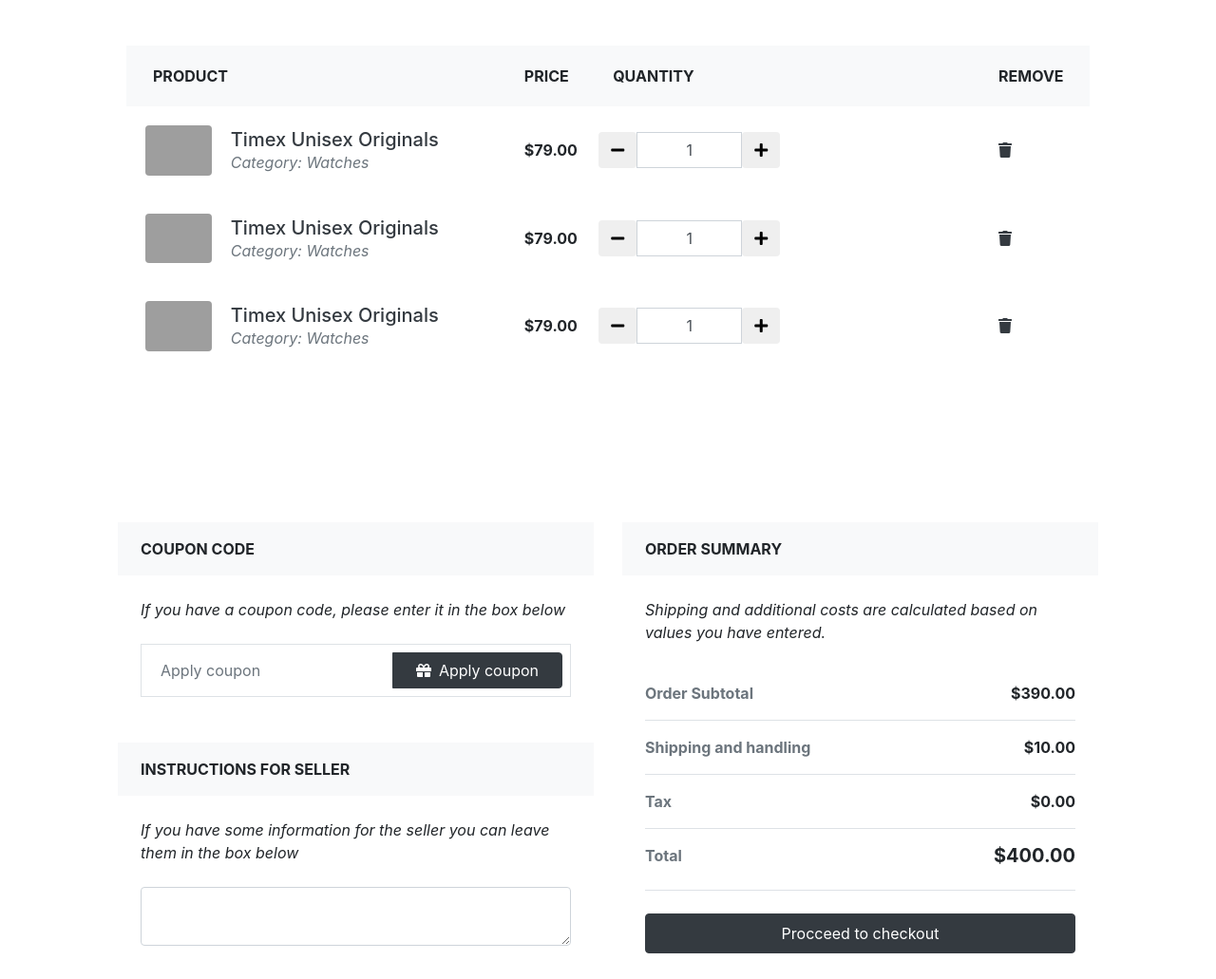
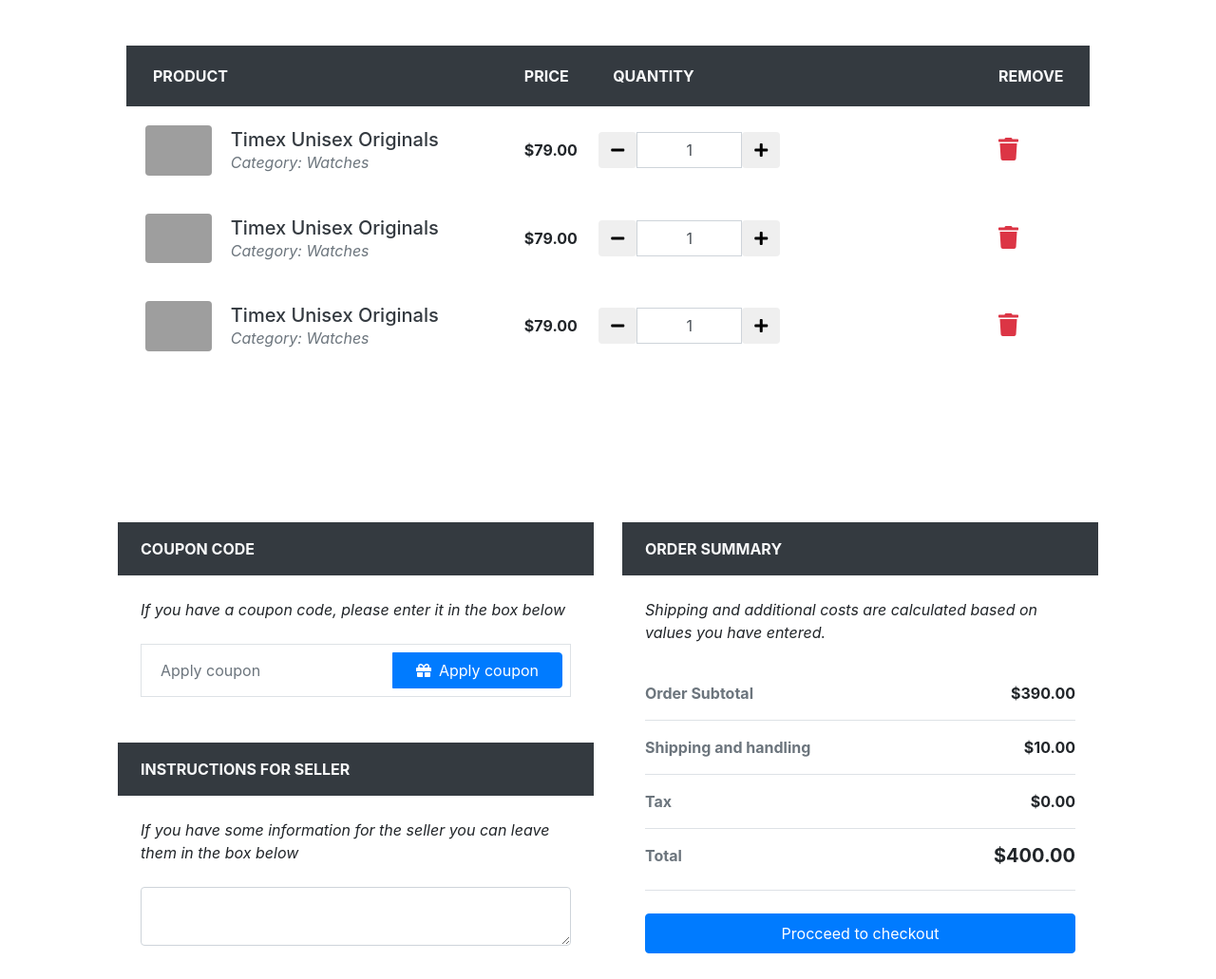
Before and after one commit to Accel-learn-how-to-code/cart, a plain HTML site: page index.html in a window 1280 px wide. Shown: the whole page at 95% size. Drawn offline with nearby package versions, Linux system fonts and the light colour scheme; grey boxes are pictures that could not be loaded.

Commit message:
add some color

```diff
--- a/index.html
+++ b/index.html
@@ -25,16 +25,16 @@
                                     <table class="table">
                                         <thead>
                                             <tr>
-                                                <th scope="col" class="border-0 bg-light">
+                                                <th scope="col" class="border-0 bg-dark text-light">
                                                     <div class="p-2 px-3 text-uppercase">Product</div>
                                                 </th>
-                                                <th scope="col" class="border-0 bg-light">
+                                                <th scope="col" class="border-0 bg-dark text-light">
                                                     <div class="py-2 text-uppercase">Price</div>
                                                 </th>
-                                                <th scope="col" class="border-0 bg-light">
+                                                <th scope="col" class="border-0 bg-dark text-light">
                                                     <div class="py-2 text-uppercase">Quantity</div>
                                                 </th>
-                                                <th scope="col" class="border-0 bg-light">
+                                                <th scope="col" class="border-0 bg-dark text-light">
                                                     <div class="py-2 text-uppercase">Remove</div>
                                                 </th>
                                             </tr>
@@ -74,8 +74,10 @@
                                                         </div>
                                                     </div>
                                                 </td>
-                                                <td class="border-0 align-middle"><a href="#" class="text-dark">
-                                                    <i class="fa fa-trash"></i></a>
+                                                <td class="border-0 align-middle">
+                                                    <a href="#" class="text-danger" style="font-size: 1.5rem;">
+                                                        <i class="fa fa-trash"></i>
+                                                    </a>
                                                 </td>
                                             </tr>
                                             <tr>
@@ -112,8 +114,10 @@
                                                         </div>
                                                     </div>
                                                 </td>
-                                                <td class="border-0 align-middle"><a href="#" class="text-dark">
-                                                    <i class="fa fa-trash"></i></a>
+                                                <td class="border-0 align-middle">
+                                                    <a href="#" class="text-danger" style="font-size: 1.5rem;">
+                                                        <i class="fa fa-trash"></i>
+                                                    </a>
                                                 </td>
                                             </tr>
                                             <tr>
@@ -150,8 +154,10 @@
                                                         </div>
                                                     </div>
                                                 </td>
-                                                <td class="border-0 align-middle"><a href="#" class="text-dark">
-                                                    <i class="fa fa-trash"></i></a>
+                                                <td class="border-0 align-middle">
+                                                    <a href="#" class="text-danger" style="font-size: 1.5rem;">
+                                                        <i class="fa fa-trash"></i>
+                                                    </a>
                                                 </td>
                                             </tr>
                                         </tbody>
@@ -161,7 +167,7 @@
                         </div>
                         <div class="row py-5 p-4 bg-white rounded shadow-sm">
                             <div class="col-lg-6">
-                                <div class="bg-light rounded-pill px-4 py-3 text-uppercase font-weight-bold">Coupon code
+                                <div class="bg-dark text-light rounded-pill px-4 py-3 text-uppercase font-weight-bold">Coupon code
                                 </div>
                                 <div class="p-4">
                                     <p class="font-italic mb-4">If you have a coupon code, please enter it in the box
@@ -169,12 +175,12 @@
                                     <div class="input-group mb-4 border rounded-pill p-2">
                                         <input type="text" placeholder="Apply coupon" class="form-control border-0"/>
                                         <div class="input-group-append border-0">
-                                            <button id="button-addon3" type="button" class="btn btn-dark px-4 rounded-pill">
+                                            <button id="button-addon3" type="button" class="btn btn-primary px-4 rounded-pill">
                                             <i class="fa fa-gift mr-2"></i>Apply coupon</button>
                                         </div>
                                     </div>
                                 </div>
-                                <div class="bg-light rounded-pill px-4 py-3 text-uppercase font-weight-bold">
+                                <div class="bg-dark text-light rounded-pill px-4 py-3 text-uppercase font-weight-bold">
                                     Instructions for seller
                                 </div>
                                 <div class="p-4">
@@ -185,11 +191,13 @@
                                 </div>
                             </div>
                             <div class="col-lg-6">
-                                <div class="bg-light rounded-pill px-4 py-3 text-uppercase font-weight-bold">Order
-                                    summary </div>
+                                <div class="bg-dark text-light rounded-pill px-4 py-3 text-uppercase font-weight-bold">
+                                    Order summary
+                                </div>
                                 <div class="p-4">
-                                    <p class="font-italic mb-4">Shipping and additional costs are calculated based on
-                                        values you have entered.</p>
+                                    <p class="font-italic mb-4">
+                                        Shipping and additional costs are calculated based on values you have entered.
+                                    </p>
                                     <ul class="list-unstyled mb-4">
                                         <li class="d-flex justify-content-between py-3 border-bottom">
                                             <strong class="text-muted">Order Subtotal</strong>
@@ -208,7 +216,7 @@
                                             <h5 class="font-weight-bold">$400.00</h5>
                                         </li>
                                     </ul>
-                                    <a href="#" class="btn btn-dark rounded-pill py-2 btn-block">Procceed to checkout</a>
+                                    <a href="#" class="btn btn-primary rounded-pill py-2 btn-block">Procceed to checkout</a>
                                 </div>
                             </div>
                         </div>
```
